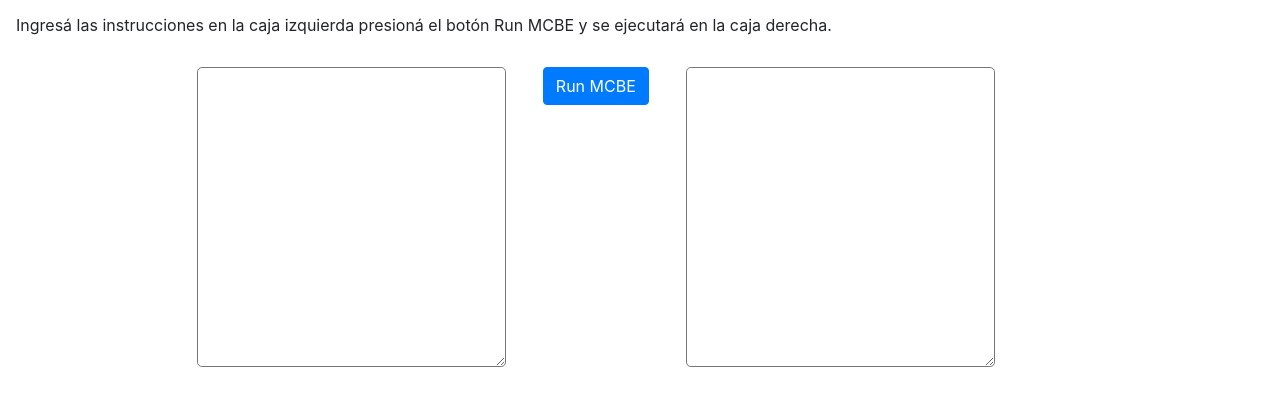
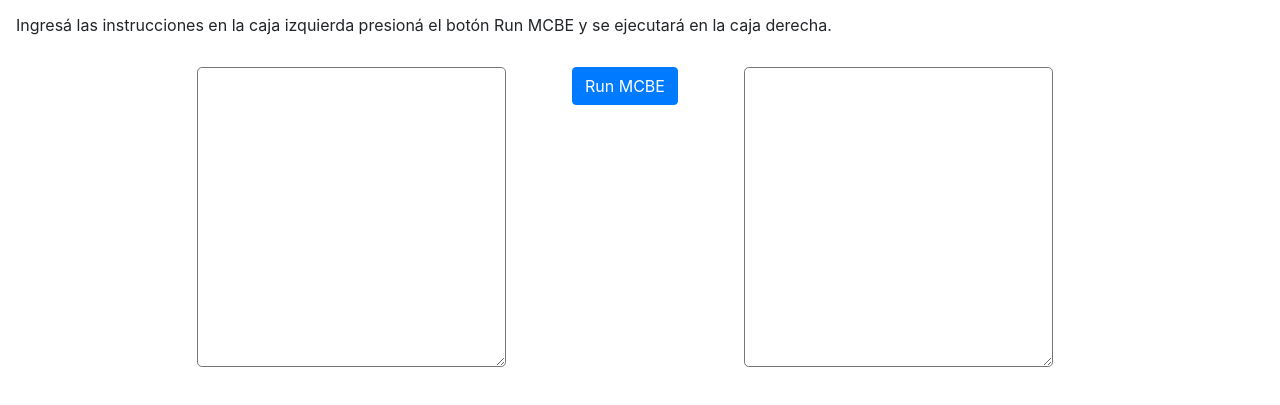
Before and after one commit to Lestradez/MCBE-WEB, a plain HTML site: page index.html in a window 1280 px wide. Shown: the part 131-536 px from the top of the page. Drawn offline with Linux system fonts and the light colour scheme.

Commit message:
Corrección estilo posición botón

```diff
--- a/index.html
+++ b/index.html
@@ -27,11 +27,11 @@
     <p style="margin: 16px;box-shadow: 0px 0px;">Ingresá las instrucciones en la caja izquierda presioná el botón Run MCBE y se ejecutará en la caja derecha.</p><!-- Start: 1 Row 3 Columns -->
     <div class="container text-center" style="margin: 20px 0px 0px 0px;width: 100%;min-width: 100%;text-align: center;">
         <div class="row text-uppercase text-center" style="width: 100%;text-align: center;padding-bottom: 10px;padding-top: 10px;">
-            <div class="col-md-4 col-lg-5 d-lg-flex justify-content-lg-end" style="text-align: right;">
+            <div class="col-md-4 col-lg-5 d-lg-flex justify-content-lg-end" >
                 <!-- Start: Entrada --><textarea class="form-control-lg" data-toggle="tooltip" data-bss-tooltip="" name="entrada" title="Ingresar aquí comandos MCBE" style="min-height: 300px;min-width: 300px;text-align: left;"></textarea><!-- End: Entrada -->
             </div>
-            <div class="col-md-4 col-lg-2 text-center d-lg-flex justify-content-lg-center align-items-lg-start" style="max-width: 150px;text-align: center;"><button class="btn btn-primary text-center" type="button">Run MCBE</button></div>
-            <div class="col-md-4 col-lg-5 offset-lg-0 text-center d-lg-flex justify-content-lg-start" style="text-align: left;">
+            <div class="col-md-4 col-lg-2 text-center d-lg-flex justify-content-lg-center align-items-lg-start" ><button class="btn btn-primary text-center" type="button">Run MCBE</button></div>
+            <div class="col-md-4 col-lg-5 offset-lg-0 text-center d-lg-flex justify-content-lg-start" >
                 <!-- Start: Salida --><textarea class="form-control-lg" data-toggle="tooltip" data-bss-tooltip="" name="salida" title="Salida" style="min-width: 300px;min-height: 300px;text-align: left;"></textarea><!-- End: Salida -->
             </div>
         </div>
```
